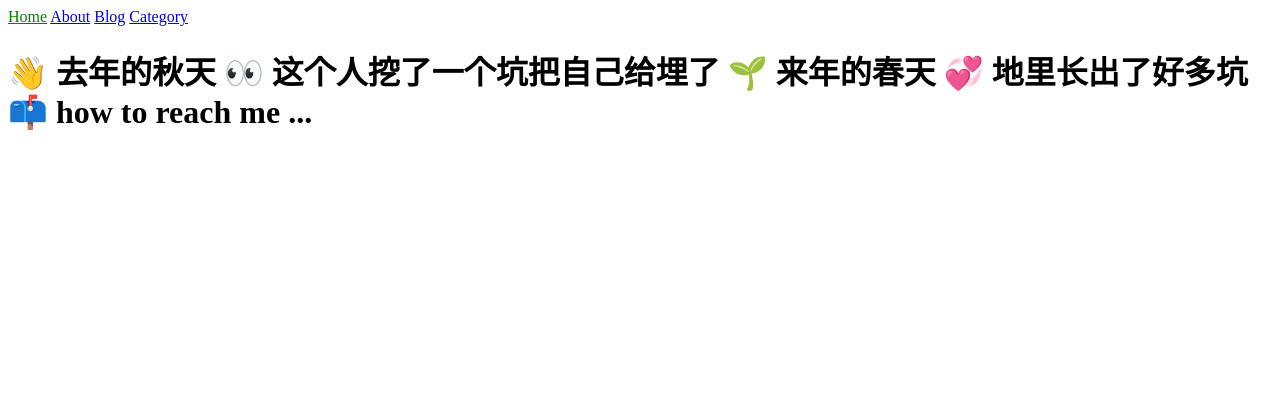
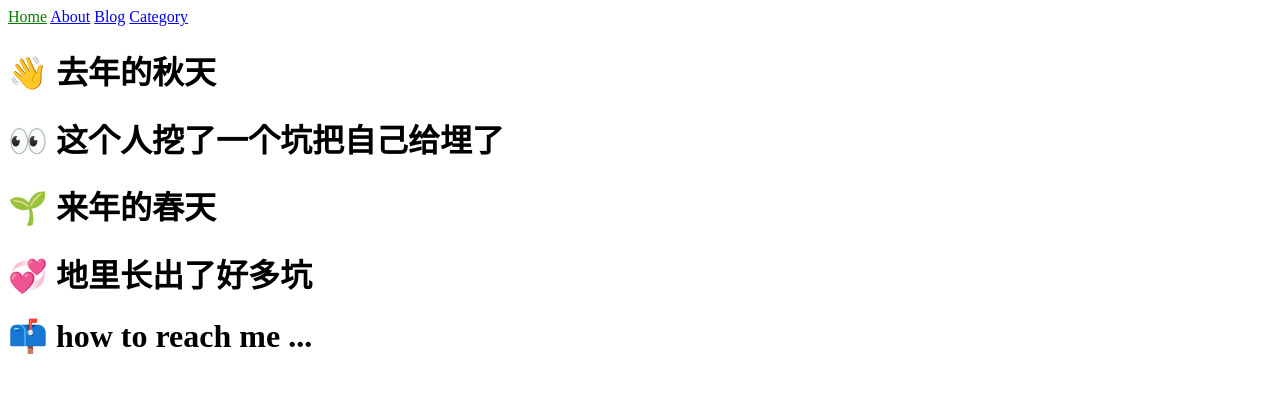
Before and after one commit to wakengmeow/wakengmeow, a Jekyll site: the page built from index.html, in a window 1280 px wide. Shown: the top 393 px of the page. Built offline with Jekyll 4.4.1, drawn with Linux system fonts in a browser that asks for light colours.

Commit message:
add index
Signed-off-by:

```diff
--- a/index.html
+++ b/index.html
@@ -9,6 +9,11 @@ title: Home
     <title>{{ page.title }}</title>
   </head>
   <body>
-    <h1>{{ "👋 去年的秋天 👀 这个人挖了一个坑把自己给埋了 🌱 来年的春天 💞️ 地里长出了好多坑 📫 How to reach me ..." | downcase }}</h1>
+    <h1>{{ "👋 去年的秋天 " | downcase }}</h1>
+    <h1>{{ "👀 这个人挖了一个坑把自己给埋了 " | downcase }}</h1>
+    <h1>{{ "🌱 来年的春天 " | downcase }}</h1>
+    <h1>{{ "💞️ 地里长出了好多坑 " | downcase }}</h1>
+    <h1>{{ "📫 How to reach me ..." | downcase }}</h1>
+
   </body>
 </html>
```
